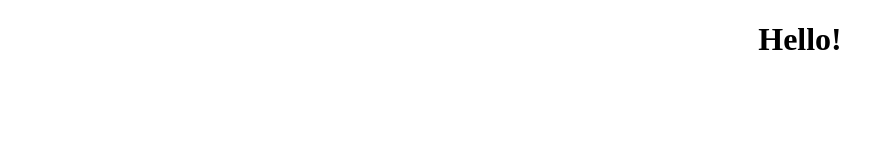
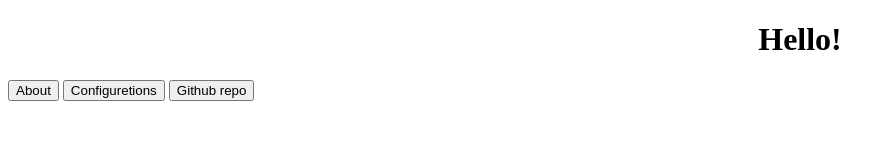
Before and after one commit to zhenya194/Remicat, an Electron app: page index.html in a window 1600 px wide. Shown: the whole page, without its empty margins (0-894 px from the left). Drawn offline with Linux system fonts and the light colour scheme.

Commit message:
Add buttons

```diff
--- a/index.html
+++ b/index.html
@@ -4,10 +4,16 @@
     <meta charset="UTF-8">
     <meta name="viewport" content="width=device-width, initial-scale=1.0">
     <title>Catremin</title>
+    <link rel="stylesheet" href="styles/styles_index.css">
 </head>
 <body>
 
     <h1 align="center">Hello!</h1>
+    <button onclick="">About</button>
+    <button onclick="">Configuretions</button>
+    <a href="https://github.com/zhenya194/Remicat" target="_blank">
+        <button>Github repo</button>
+    </a>
 
 </body>
 </html>
```
